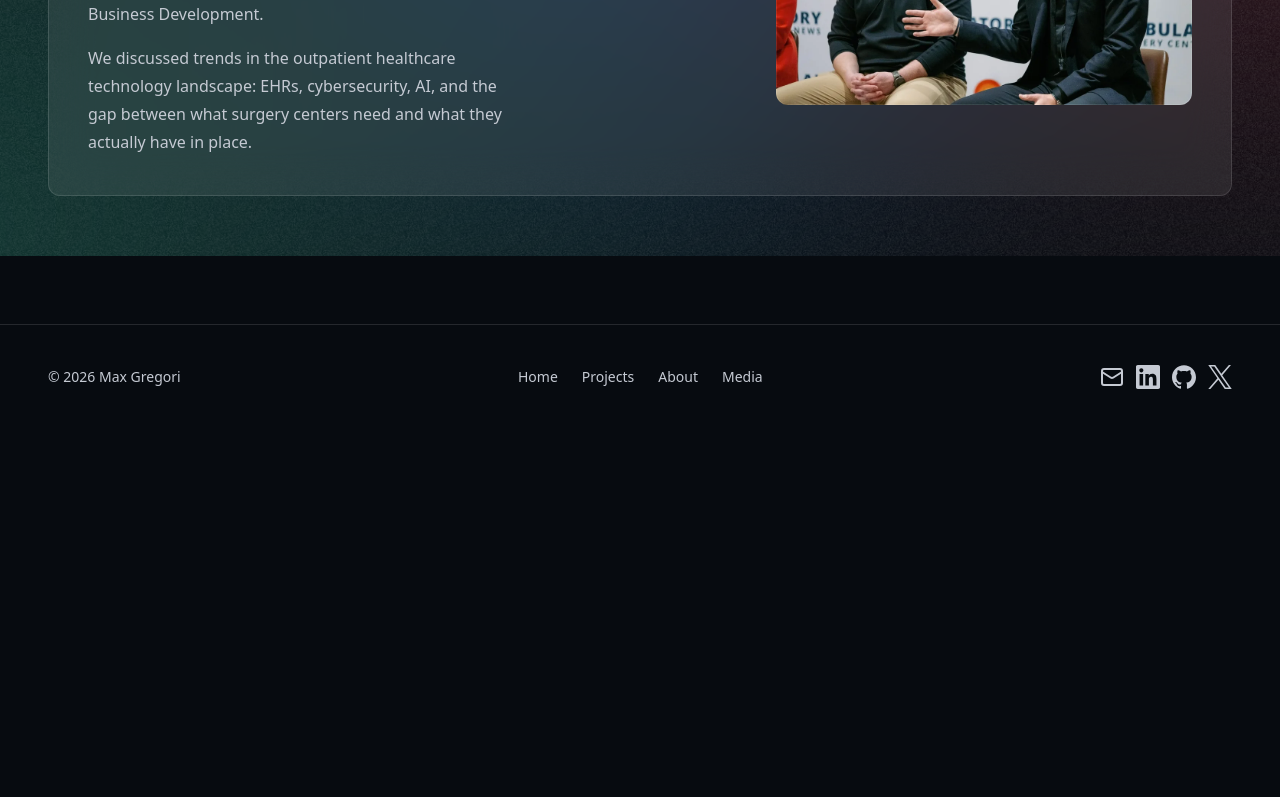
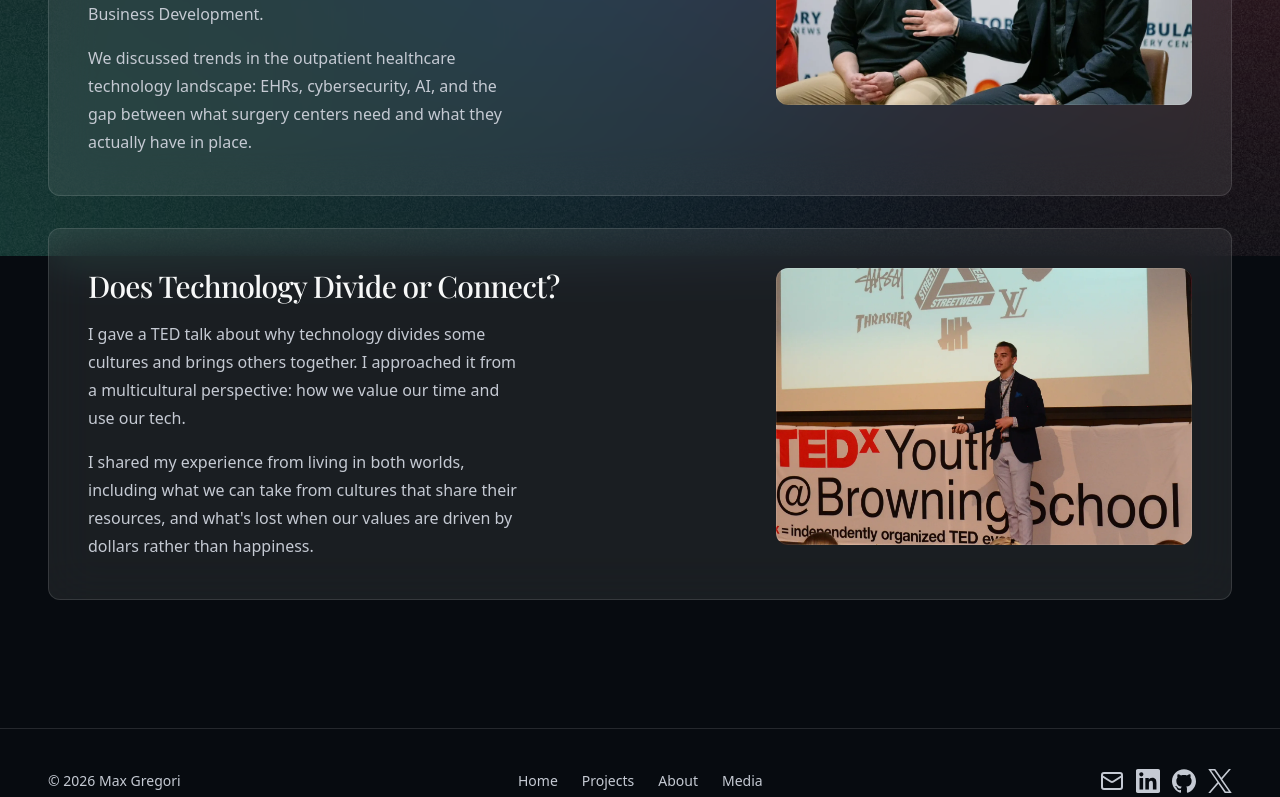
Before and after one commit to maximusgregori/personal-website-v2, a Next.js app: page /media in a window 1280 px wide. Shown: the part 544-1341 px from the top of the page. Before the commit the page ends 973 px from the top, so only its background shows below. Built offline with nearby package versions, Linux system fonts and the light colour scheme; a web font is replaced by a local one.

Commit message:
Add the TED talk to Media under the conference card.
Same glass card treatment, a tighter crop of the stage photo, and a first-person paraphrase of the talk with no date.

```diff
--- a/app/media/page.tsx
+++ b/app/media/page.tsx
@@ -2,6 +2,27 @@
   title: "Media · Max Gregori",
   description: "Talks and coverage.",
 };
+
+const ITEMS = [
+  {
+    href: "https://ascnews.com/2025/04/closing-the-asc-tech-gap-ehrs-ai-and-beyond/",
+    title: "AI, Cybersecurity, EHRs and More: ASC Technology Trends",
+    image: "/media/asc-panel.webp",
+    paragraphs: [
+      "I was invited to speak at the Ambulatory Surgery Center News Conference in Naples, Florida. I represented Integrity Healthcare IT Solutions as Director of Business Development.",
+      "We discussed trends in the outpatient healthcare technology landscape: EHRs, cybersecurity, AI, and the gap between what surgery centers need and what they actually have in place.",
+    ],
+  },
+  {
+    href: "https://www.ted.com/talks/max_gregori_does_technology_divide_or_connect",
+    title: "Does Technology Divide or Connect?",
+    image: "/media/ted-talk.webp",
+    paragraphs: [
+      "I gave a TED talk about why technology divides some cultures and brings others together. I approached it from a multicultural perspective: how we value our time and use our tech.",
+      "I shared my experience from living in both worlds, including what we can take from cultures that share their resources, and what's lost when our values are driven by dollars rather than happiness.",
+    ],
+  },
+] as const;
 
 export default function MediaPage() {
   return (
@@ -12,8 +33,11 @@
           <h1 className="max-w-[20ch] text-4xl font-medium tracking-tight text-balance text-foreground md:text-5xl lg:text-6xl">
             Media
           </h1>
+          <div className="flex flex-col gap-6 lg:gap-8">
+            {ITEMS.map((item) => (
               <a
-            href="https://ascnews.com/2025/04/closing-the-asc-tech-gap-ehrs-ai-and-beyond/"
+                key={item.href}
+                href={item.href}
                 target="_blank"
                 rel="noopener noreferrer"
                 className="rounded-xl bg-glass p-6 backdrop-blur-xl inset-ring inset-ring-white/12 hover:bg-white/6 sm:p-8 lg:p-10"
@@ -21,26 +45,26 @@
                 <div className="flex flex-col gap-8 lg:flex-row lg:items-start lg:gap-12">
                   <div className="flex min-w-0 flex-1 flex-col gap-4">
                     <h2 className="max-w-[40ch] text-2xl font-medium tracking-tight text-balance text-foreground md:text-3xl">
-                  AI, Cybersecurity, EHRs and More: ASC Technology Trends
+                      {item.title}
                     </h2>
-                <p className="max-w-[48ch] text-lg/8 text-pretty text-muted-foreground sm:text-base/7">
-                  I was invited to speak at the Ambulatory Surgery Center News
-                  Conference in Naples, Florida. I represented Integrity
-                  Healthcare IT Solutions as Director of Business Development.
+                    {item.paragraphs.map((paragraph) => (
+                      <p
+                        key={paragraph}
+                        className="max-w-[48ch] text-lg/8 text-pretty text-muted-foreground sm:text-base/7"
+                      >
+                        {paragraph}
                       </p>
-                <p className="max-w-[48ch] text-lg/8 text-pretty text-muted-foreground sm:text-base/7">
-                  We discussed trends in the outpatient healthcare technology
-                  landscape: EHRs, cybersecurity, AI, and the gap between what
-                  surgery centers need and what they actually have in place.
-                </p>
+                    ))}
                   </div>
                   <img
-                src="/media/asc-panel.webp"
+                    src={item.image}
                     alt=""
                     className="aspect-[3/2] w-full rounded-xl object-cover object-center outline-1 -outline-offset-1 outline-white/10 lg:w-[26rem] lg:shrink-0"
                   />
                 </div>
               </a>
+            ))}
+          </div>
         </div>
       </section>
     </main>
```
Also changed, not shown: public/media/ted-talk.webp (added). Lines whose indentation alone changed are shown as unchanged.
